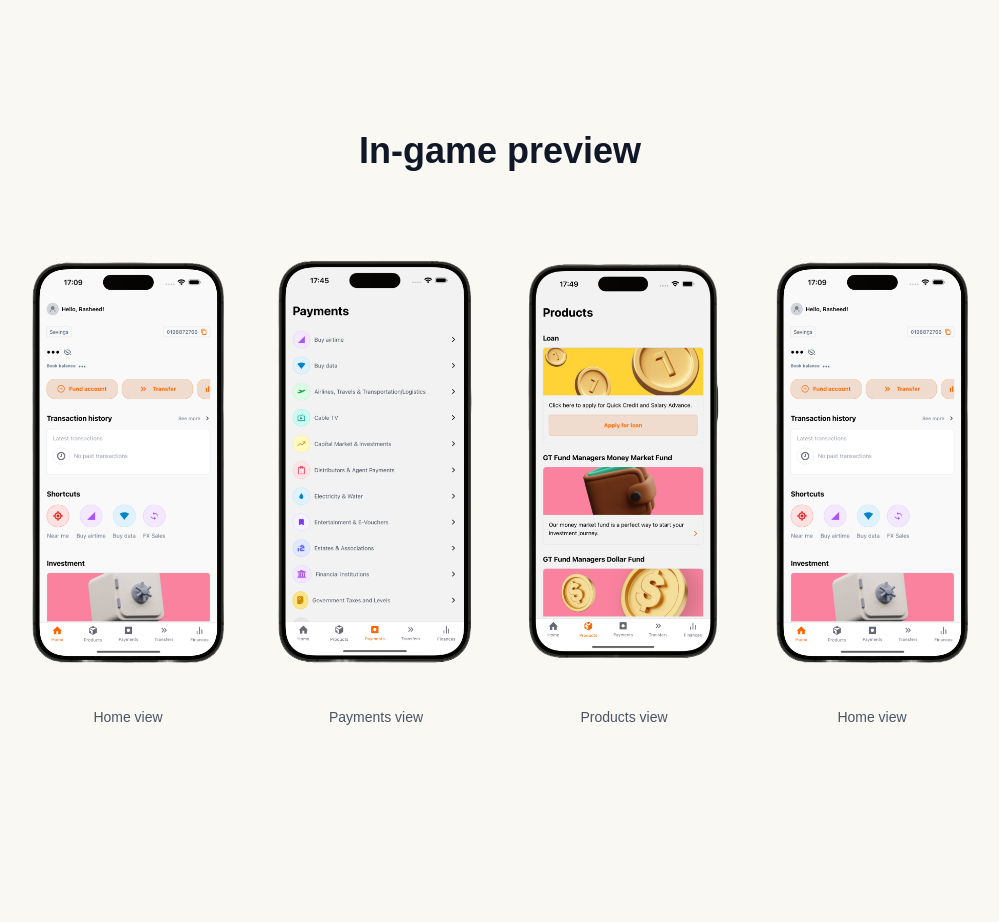
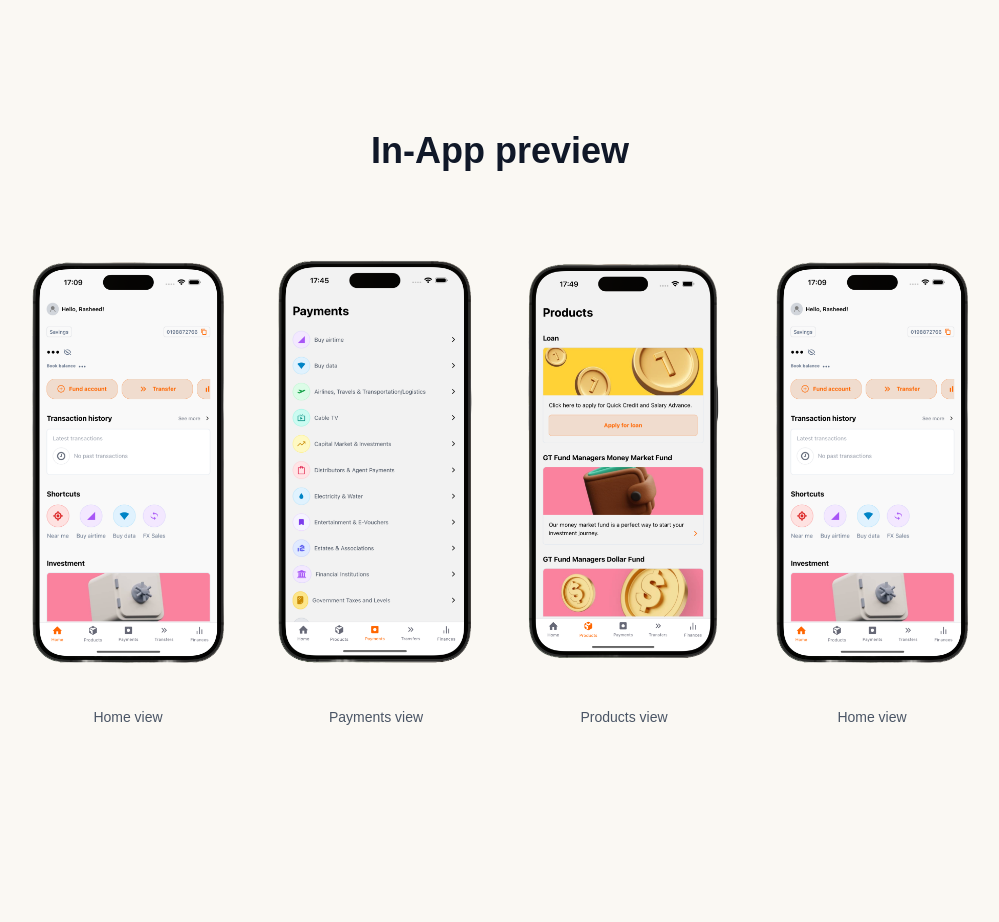
Before and after one commit to geodevcodes/gtclone-demo, a Next.js app: page / in a window 1280 px wide. Shown: the part 1880-2802 px from the top of the page, without its empty margins (140-1139 px from the left). Built offline with nearby package versions, Linux system fonts and the light colour scheme.

Commit message:
content updated

```diff
--- a/components/Showcase.tsx
+++ b/components/Showcase.tsx
@@ -196,7 +196,7 @@ export default function Showcase() {
       {/* Screenshots Section */}
       <section className="px-4 md:px-8 py-16 md:py-24 max-w-5xl mx-auto">
         <h2 className="text-3xl md:text-4xl font-bold text-center text-gray-900 mb-16">
-          In-game preview
+          In-App preview
         </h2>
 
         <div className="grid grid-cols-2 lg:grid-cols-4 gap-6 md:gap-8">
```
